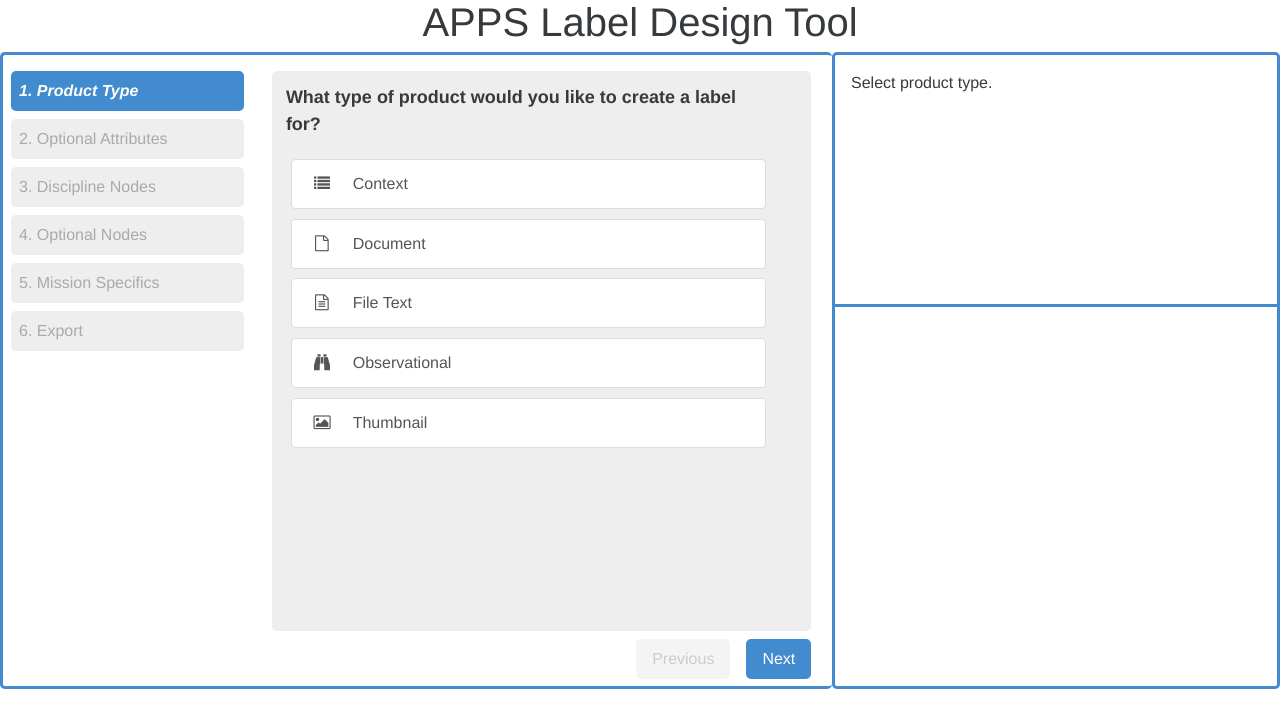
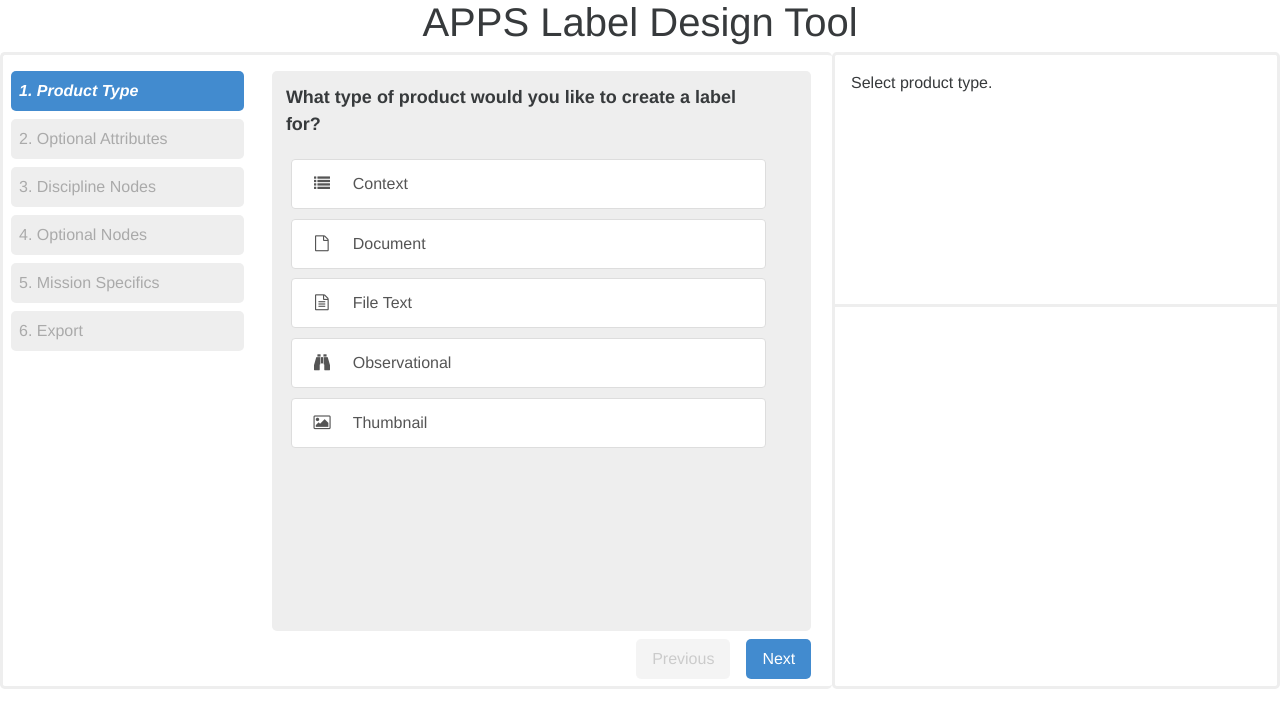
Before and after one commit to NASA-PDS/PLAID, a PHP site: page / in a window 1280 px wide. Shown: the top 728 px of the page. Run offline with PHP 8.4, Linux system fonts and the light colour scheme.

Commit message:
reverted border colors to grey per UI meeting suggestion

```diff
--- a/css/general.css
+++ b/css/general.css
@@ -20,13 +20,13 @@ td {
 }
 #help {
     height: 40%;
-    border-bottom: medium solid #428BCF;
+    border-bottom: medium solid #eee;
     padding: 1rem;
 }
 #sidebar {
      float: right;
      width: 35%;
-     border: medium solid #428BCF;
+     border: medium solid #eee;
      border-radius: 0.3rem;
  }
 #title {
@@ -36,9 +36,9 @@ td {
     float: left;
     width: 65% !important;
     padding-top: 1rem;
-    border-left: medium solid #428BCF;
-    border-top: medium solid #428BCF;
-    border-bottom: medium solid #428BCF;
+    border-left: medium solid #eee;
+    border-top: medium solid #eee;
+    border-bottom: medium solid #eee;
     border-radius: 0.3rem;
 }
 /* class */
```
